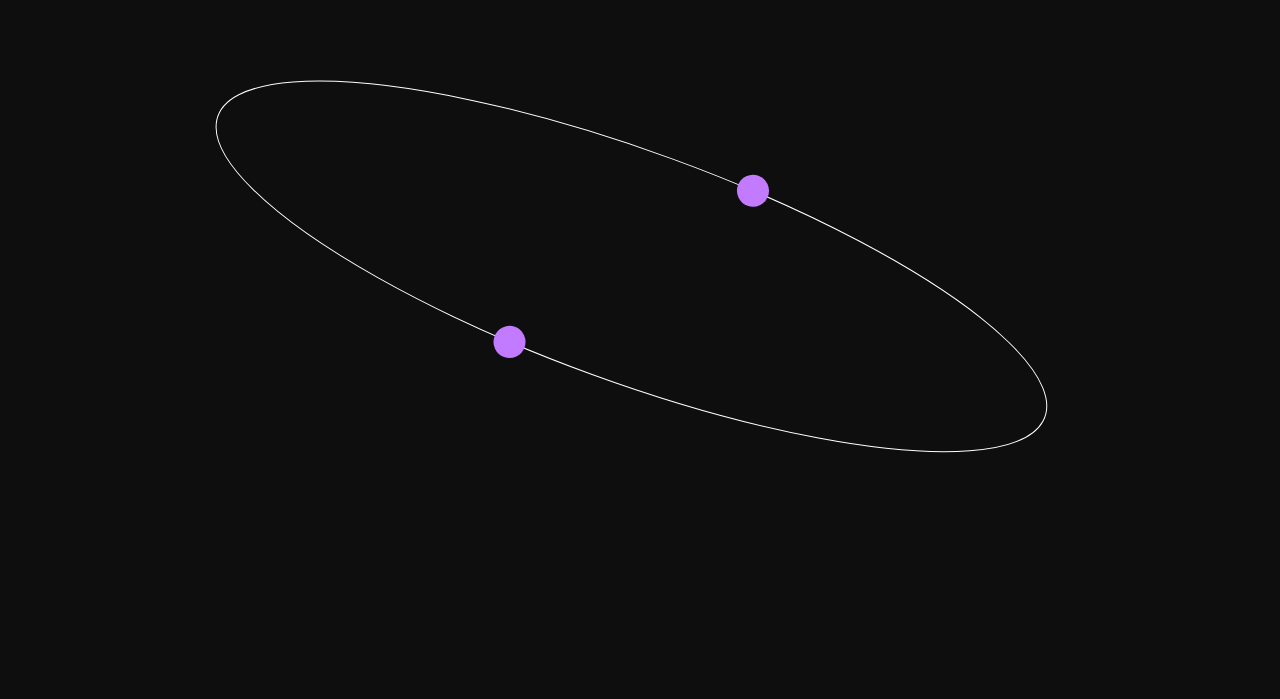
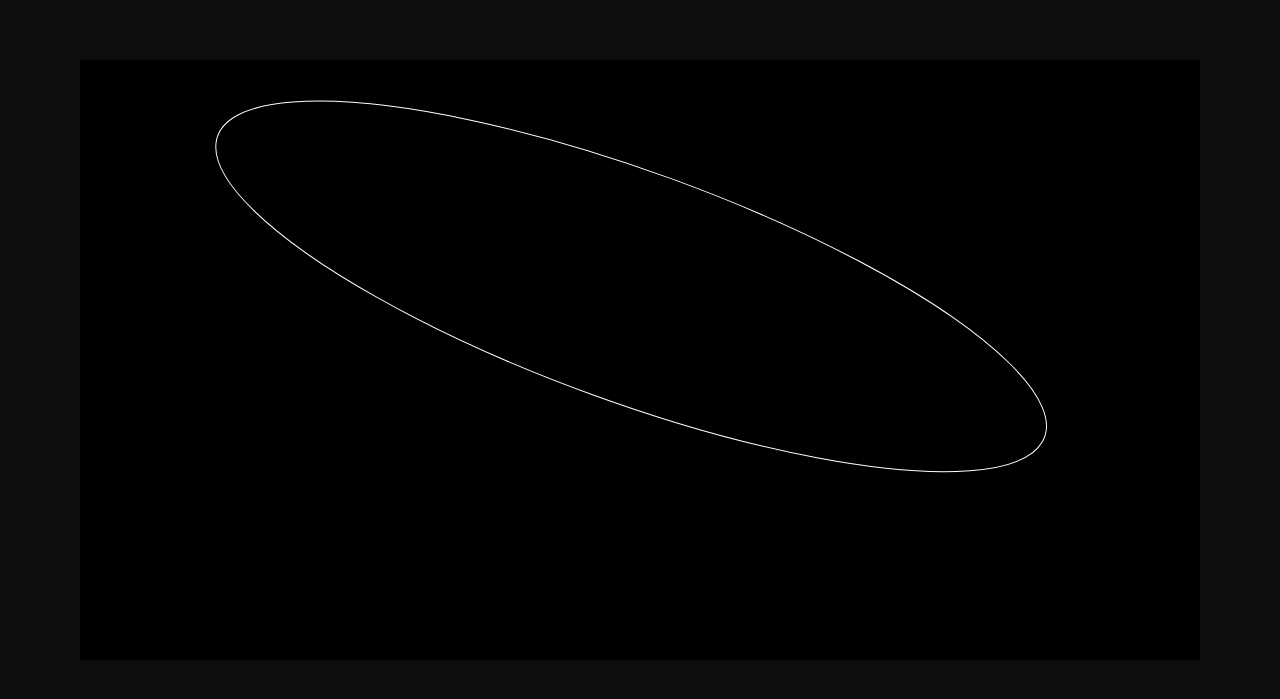
Before and after one commit to kaleemullahahsan/designer-courses, a React (Vite) app: page / in a window 1280 px wide. Shown: the part 1208-1907 px from the top of the page. Built offline with nearby package versions, Linux system fonts and the light colour scheme.

Commit message:
new changes

```diff
--- a/src/Components/Challenges.jsx
+++ b/src/Components/Challenges.jsx
@@ -12,29 +12,45 @@ function Challenges() {
         >
           <img src={`${leftImg}`} alt="" />
         </div>
-        <div className="flex justify-center">
-          <svg width="1000" height="600" class="absolute rotate-20">
+        <div className="relative flex justify-center items-center w-full h-[300px] sm:h-[400px] md:h-[500px] lg:h-[600px] overflow-hidden pt-10 bg-black">
+          <svg
+            viewBox="0 0 1000 600"
+            className="absolute w-full h-full rotate-[20deg]"
+            xmlns="http://www.w3.org/2000/svg"
+          >
             <path
-              d="
-    M 460,100
-    a 440,115 0 1,1 -0.1,0
-  "
+              id="motionPath"
+              d="M 460,100 a 440,115 0 1,1 -0.1,0"
               fill="none"
               stroke="white"
+              strokeWidth="1"
+              className="overflow-hidden"
             />
+
+            <circle r="15" fill="#a855f7">
+              <animateMotion dur="12s" repeatCount="indefinite" rotate="auto">
+                <mpath href="#motionPath" />
+              </animateMotion>
+            </circle>
+
+            <circle r="15" fill="#a855f7">
+              <animateMotion
+                dur="12s"
+                begin="6s"
+                repeatCount="indefinite"
+                rotate="auto"
+              >
+                <mpath href="#motionPath" />
+              </animateMotion>
+            </circle>
           </svg>
-
-          <div className="relative w-[1000px] h-[600px] rotate-20">
-            <div className="absolute w-8 h-8 bg-purple-400 rounded-full dot"></div>
-            <div className="absolute w-8 h-8 bg-purple-400 rounded-full dot dot2"></div>
-          </div>
           <h3
-            className="absolute flex flex-col items-center gap-5 text-3xl mt-32"
+            className="lg:-mt-[192px] absolute z-10 flex flex-col items-center gap-2 text-white text-lg sm:text-2xl md:text-3xl font-bold"
             data-aos="fade-up"
           >
-            <span className="-rotate-1 ">Accept</span>
-            <span className="-rotate-1font-thin">New</span>
-            <span className="-rotate-1">Challeneges</span>
+            <span className="-rotate-1">ACCEPT</span>
+            <span className="-rotate-1 font-thin">NEW</span>
+            <span className="-rotate-1">CHALLENGES</span>
           </h3>
         </div>
 
--- a/src/index.css
+++ b/src/index.css
@@ -27,21 +27,7 @@
     font-weight: 700;
     text-transform: uppercase;
   }
-  .dot {
-    offset-path: path("M 460,100 a 440,115 0 1,1 -0.1,0"); /* Oval path */
-    offset-rotate: 0deg;
-    animation: move 12s linear infinite;
-  }
 
-  .dot2 {
-    animation-delay: 6s;
-  }
-
-  @keyframes move {
-    to {
-      offset-distance: 100%;
-    }
-  }
   .container {
     max-width: 1500px;
     margin: auto;
```
